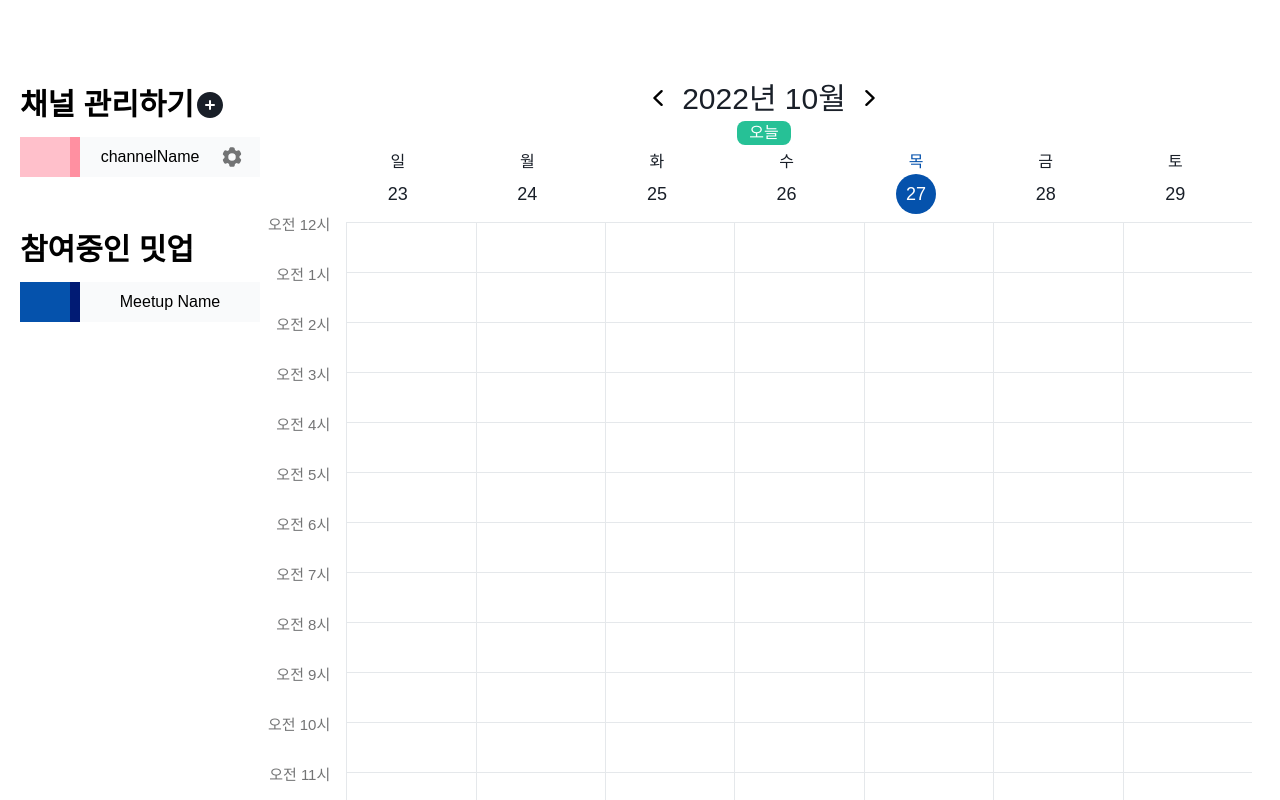
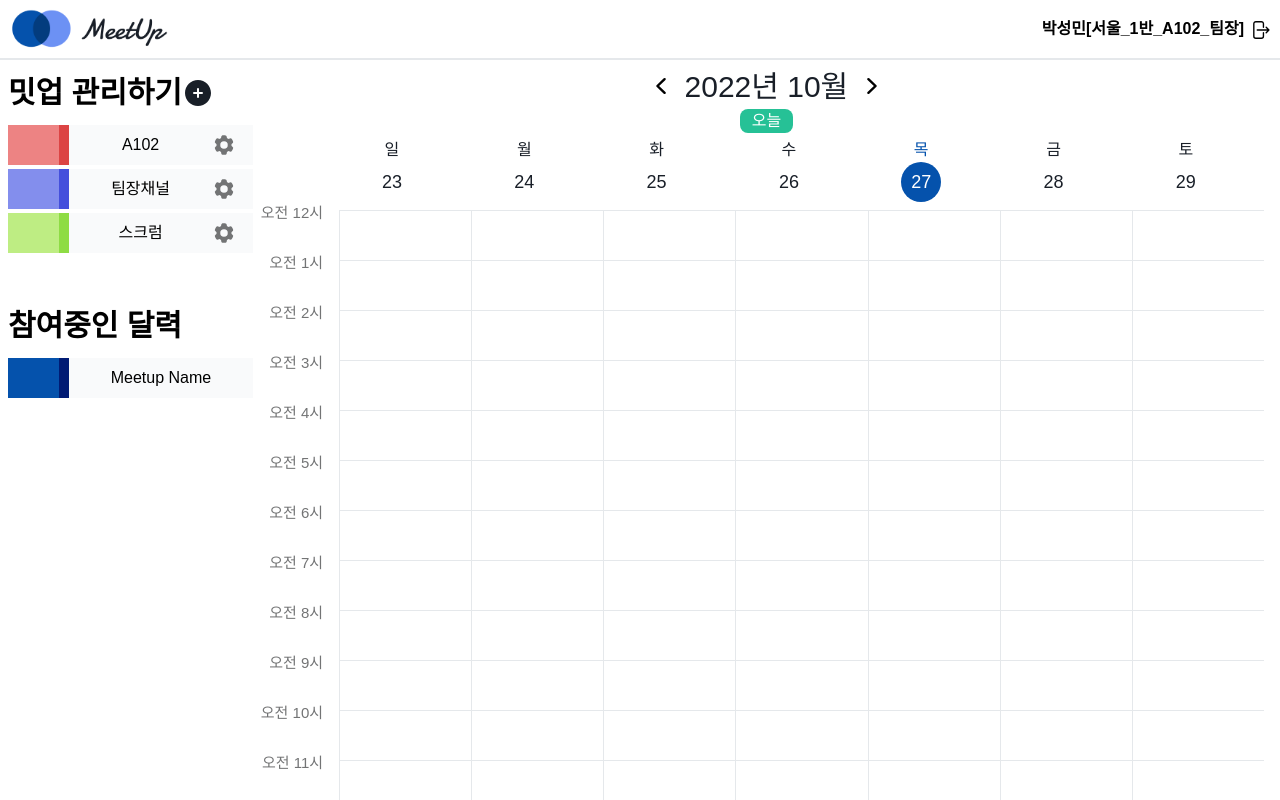
Before and after one commit to drsuneamer/MeetUp, a React (Create React App) app in the folder frontend/: page / in a window 1280 px wide. Shown: the top 800 px of the page. Built offline with nearby package versions, Linux system fonts and the light colour scheme.

Commit message:
[#S07P31A102-95][FE] feat: test channel(meetup) list with dummy data

```diff
--- a/frontend/src/components/ChannelList.tsx
+++ b/frontend/src/components/ChannelList.tsx
@@ -1,10 +1,30 @@
 import ChannelListItem from './ChannelListItem';
+import { tChannel } from '../types/channels';
+
+let channelArray: Array<tChannel> = [
+  {
+  id: 1,
+  name: 'A102',
+  color: '#ED8383',
+},
+  {
+  id: 2,
+  name: '팀장채널',
+  color: '#838EED',
+},
+  {
+  id: 3,
+  name: '스크럼',
+  color: '#BEED83',
+},
+]
+
 
 function ChannelList() {
   return (
     <div className="ChannelList mb-[50px]">
       <div className="flex mb-[10px]">
-        <h1 className="text-xl font-bold">채널 관리하기</h1>
+        <h1 className="text-xl font-bold">밋업 관리하기</h1>
         <div className="flex flex-col justify-center">
           {/* plus button */}
           <svg xmlns="http://www.w3.org/2000/svg" viewBox="0 0 24 24" fill="currentColor" className="w-8 h-8 text-body align-middle">
@@ -16,7 +36,7 @@ function ChannelList() {
           </svg>
         </div>
       </div>
-      <ChannelListItem />
+        { channelArray.map((value: tChannel, index: number) => <ChannelListItem channel={value}/>)        }
     </div>
   );
 }
--- a/frontend/src/components/ChannelListItem.tsx
+++ b/frontend/src/components/ChannelListItem.tsx
@@ -1,11 +1,22 @@
-function ChannelListItem() {
+import React from "react"
+import { tChannel } from '../types/channels';
+
+interface ChannelListItemProps {
+  channel: tChannel;
+}
+
+
+export const ChannelListItem: React.FC<ChannelListItemProps> = ({channel}) => {
+
   return (
-    <div className="ChannelListItem w-full">
+    <ul>
+      <li>
+      <div className="ChannelListItem w-full mb-1">
         <div className="indexContext bg-offWhite w-full h-[40px] flex flex-wrap">
-        <div className="indexLable bg-[pink] w-3/12 h-[40px] flex justify-end">
-          <div className="bg-[pink] mix-blend-multiply w-1/6 h-[40px]" />
+          <div style={{ background: `${channel.color}` }} className="indexLable  w-3/12 h-[40px] flex justify-end" >
+            <div style={{ background: `${channel.color}` }} className=" mix-blend-multiply y w-1/6 h-[40px]" />
           </div>
-        <span className="channelName leading-[40px] w-7/12 text-center">channelName</span>
+          <span className="channelName leading-[40px] w-7/12 text-center">{channel.name}</span>
           <div className="ColDiv flex flex-col justify-center">
             {/* settings button */}
             <span className="w-2/12 text-center ">
@@ -20,6 +31,8 @@ function ChannelListItem() {
           </div>
         </div>
       </div>
+      </li>
+    </ul>
   );
 }
 
--- a/frontend/src/components/MeetupList.tsx
+++ b/frontend/src/components/MeetupList.tsx
@@ -3,7 +3,7 @@ import MeetupListItem from './MeetupListItem';
 function MeetupList() {
   return (
     <div className="MeetupList">
-      <h1 className="text-xl font-bold mb-[10px]">참여중인 밋업</h1>
+      <h1 className="text-xl font-bold mb-[10px]">참여중인 달력</h1>
       <MeetupListItem />
     </div>
   );
--- a/frontend/src/components/MonthlyCalendarHeader.tsx
+++ b/frontend/src/components/MonthlyCalendarHeader.tsx
@@ -4,7 +4,7 @@ import IconLeft from './common/IconLeft';
 import IconRight from './common/IconRight';
 import { useAppDispatch, useAppSelector } from '../stores/ConfigHooks';
 import { setCurrentDate, setToday } from '../stores/modules/dates';
-import { getStringDateFormat } from '../utils/GetStringDateFormat';
+// import { getStringDateFormat } from '../utils/GetStringDateFormat';
 
 const Header = () => {
   const { currentDate } = useAppSelector((state) => state.dates);
--- a/frontend/src/pages/MeetUp.tsx
+++ b/frontend/src/pages/MeetUp.tsx
@@ -2,10 +2,12 @@ import React from 'react';
 import Sidebar from '../components/SideBar';
 import Calendar from '../components/Calendar';
 import EventModal from '../components/EventModal';
+import Layout from '../components/layout/Layout';
 
 const MeetUp = () => {
   return (
-    <div className={'h-screen flex flex-col overflow-hidden m-3'}>
+    <Layout>
+    <div className={'h-screen flex flex-col overflow-hidden '}>
       <main className={'flex flex-1'}>
         <div className={'flex basis-3/12'}>
           <Sidebar />
@@ -14,6 +16,7 @@ const MeetUp = () => {
         <EventModal />
       </main>
     </div>
+    </Layout>
   );
 };
 
--- /dev/null
+++ b/frontend/src/types/channels.tsx
@@ -0,0 +1,5 @@
+export type tChannel = {
+  id: number;
+  name: string;
+  color: string;
+}
```
Also changed, not shown: 1 other file (tests, documents, lock files or other folders). Lines whose indentation alone changed are shown as unchanged.
